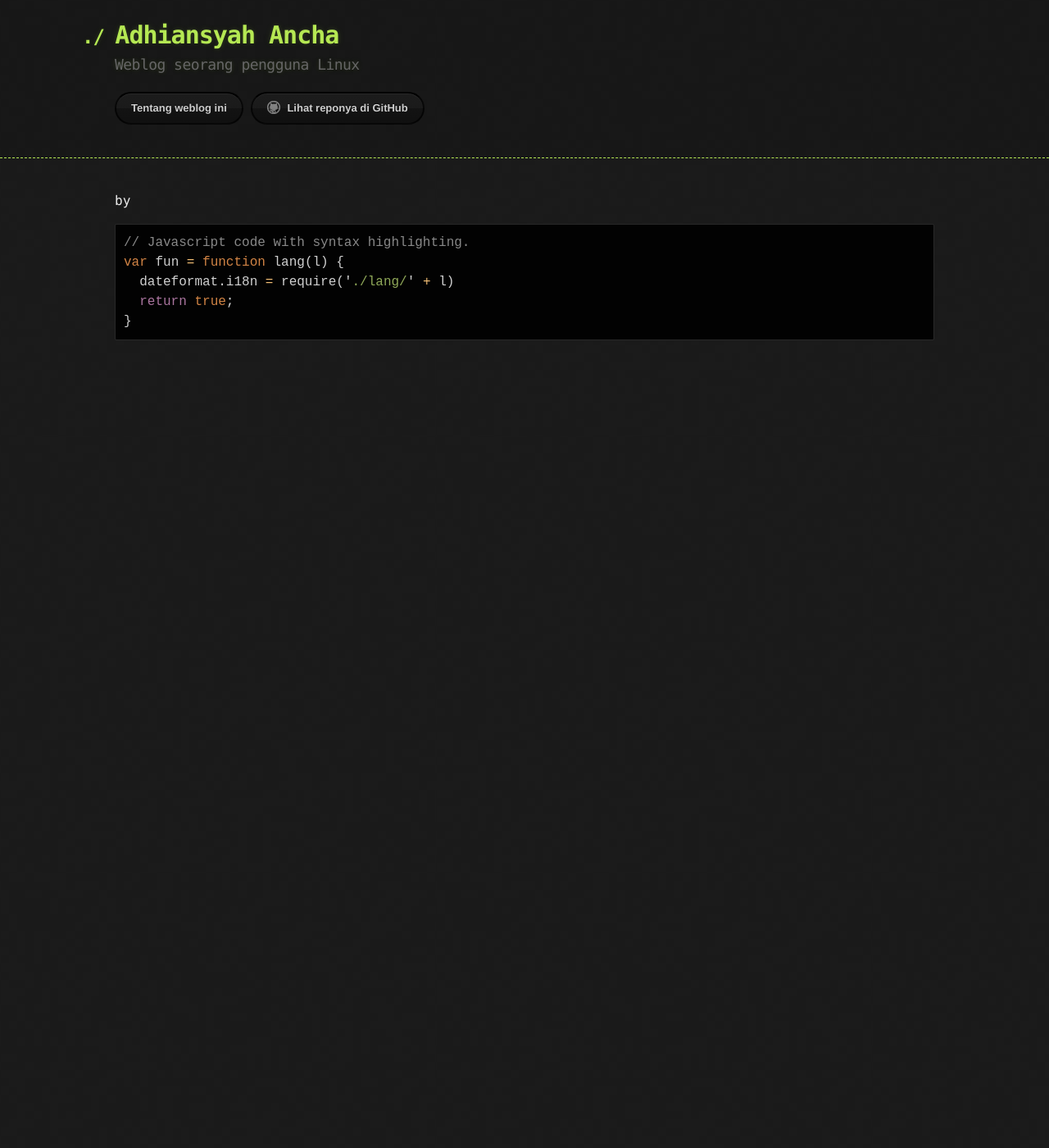
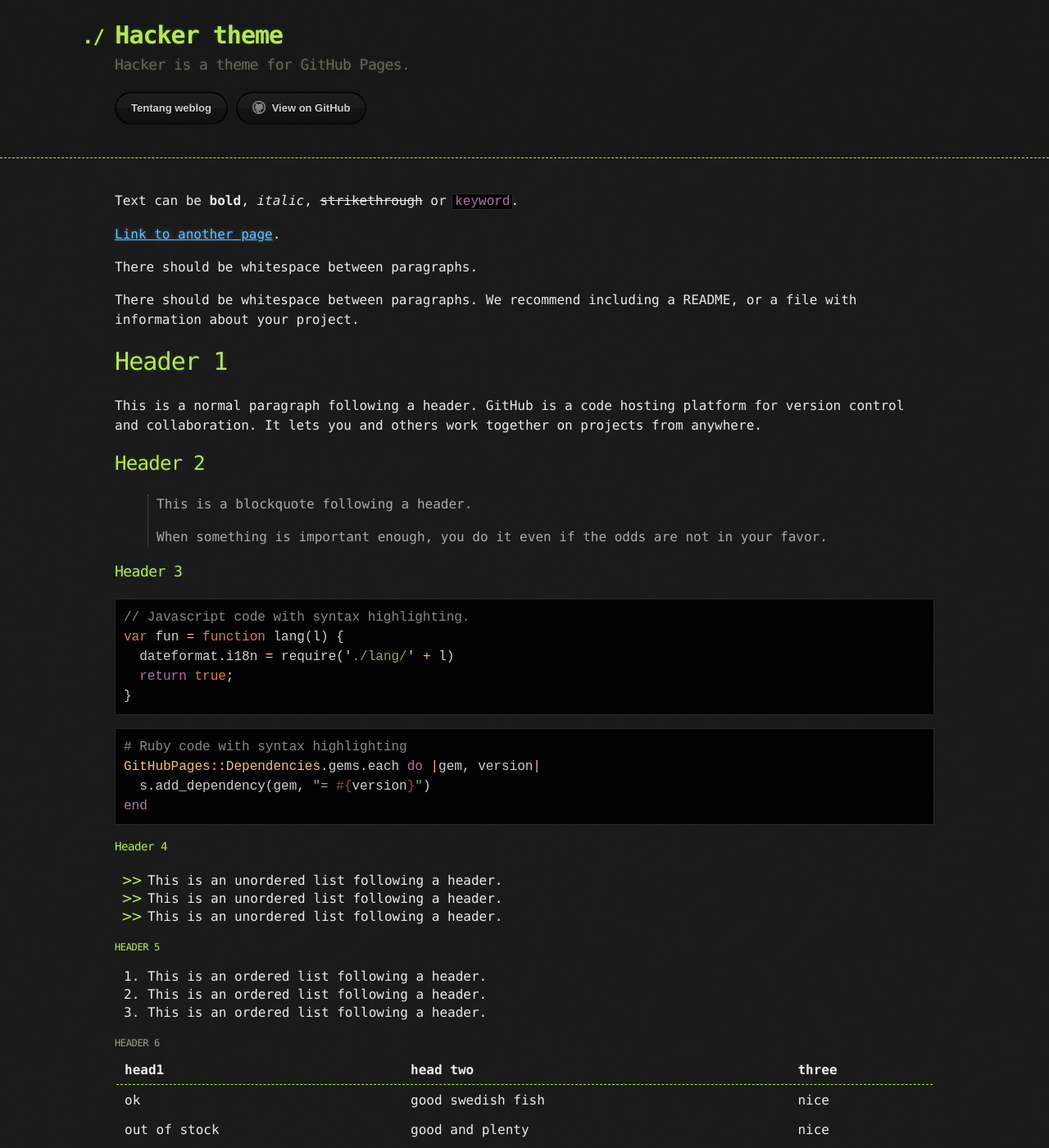
Before and after one commit to adhiansyah/adhiansyah.github.io, a Jekyll site: the page built from index.md, in a window 1280 px wide and 1400 px high. Shown: the whole window at 82% size. Built offline with Jekyll 4.4.1, drawn with Linux system fonts in a browser that asks for light colours; some of the changed text lies outside the part shown.

Commit message:
Ada apa?

````diff
--- a/_config.yml
+++ b/_config.yml
@@ -1,6 +1,5 @@
-title: Adhiansyah Ancha
-description: Weblog seorang pengguna Linux
+title: Hacker theme
+description: Hacker is a theme for GitHub Pages.
 show_downloads: true
 google_analytics:
 theme: jekyll-theme-hacker
-permalink: /:title/
--- a/_layouts/default.html
+++ b/_layouts/default.html
@@ -1,5 +1,5 @@
 <!DOCTYPE html>
-<html lang="{{ site.lang | default: "id-ID" }}">
+<html lang="{{ site.lang | default: "en-US" }}">
   <head>
     <meta charset='utf-8'>
     <meta http-equiv="X-UA-Compatible" content="IE=edge">
@@ -20,9 +20,9 @@
 
         <section id="downloads">
           {% if site.show_downloads %}
-            <a href="{{ '/tentang' }}" class="btn">Tentang weblog ini</a>
+            <a href="{{ '/tentang' }}" class="btn">Tentang weblog</a>
           {% endif %}
-          <a href="{{ site.github.repository_url }}" class="btn btn-github"><span class="icon"></span>Lihat reponya di GitHub</a>
+          <a href="{{ site.github.repository_url }}" class="btn btn-github"><span class="icon"></span>View on GitHub</a>
         </section>
       </div>
     </header>
--- a/_layouts/post.html
+++ b/_layouts/post.html
@@ -1,15 +1,14 @@
 ---
 layout: default
 ---
-<div class="posts"></div>
-  <small>{{ post.date | date: "%-d %B %Y" }}</small>
-  <h1>{{ post.title }}</h1>
 
-  <p class="view">by {{ post.author | default: site.author }}</p>
+<small>{{ page.date | date: "%-d %B %Y" }}</small>
+<h1>{{ page.title }}</h1>
 
-  {{content}}
+<p class="view">by {{ page.author | default: site.author }}</p>
 
-  {% if post.tags %}
-    <small>tags: <em>{{ post.tags | join: "</em> - <em>" }}</em></small>
-  {% endif %}
-</div>
+{{content}}
+
+{% if page.tags %}
+  <small>tags: <em>{{ page.tags | join: "</em> - <em>" }}</em></small>
+{% endif %}
--- a/index.md
+++ b/index.md
@@ -1,6 +1,26 @@
 ---
-layout: post
+layout: default
 ---
+
+Text can be **bold**, _italic_, ~~strikethrough~~ or `keyword`.
+
+[Link to another page](./another-page.html).
+
+There should be whitespace between paragraphs.
+
+There should be whitespace between paragraphs. We recommend including a README, or a file with information about your project.
+
+# Header 1
+
+This is a normal paragraph following a header. GitHub is a code hosting platform for version control and collaboration. It lets you and others work together on projects from anywhere.
+
+## Header 2
+
+> This is a blockquote following a header.
+>
+> When something is important enough, you do it even if the odds are not in your favor.
+
+### Header 3
 
 ```js
 // Javascript code with syntax highlighting.
@@ -9,3 +29,95 @@ var fun = function lang(l) {
   return true;
 }
 ```
+
+```ruby
+# Ruby code with syntax highlighting
+GitHubPages::Dependencies.gems.each do |gem, version|
+  s.add_dependency(gem, "= #{version}")
+end
+```
+
+#### Header 4
+
+*   This is an unordered list following a header.
+*   This is an unordered list following a header.
+*   This is an unordered list following a header.
+
+##### Header 5
+
+1.  This is an ordered list following a header.
+2.  This is an ordered list following a header.
+3.  This is an ordered list following a header.
+
+###### Header 6
+
+| head1        | head two          | three |
+|:-------------|:------------------|:------|
+| ok           | good swedish fish | nice  |
+| out of stock | good and plenty   | nice  |
+| ok           | good `oreos`      | hmm   |
+| ok           | good `zoute` drop | yumm  |
+
+### There's a horizontal rule below this.
+
+* * *
+
+### Here is an unordered list:
+
+*   Item foo
+*   Item bar
+*   Item baz
+*   Item zip
+
+### And an ordered list:
+
+1.  Item one
+1.  Item two
+1.  Item three
+1.  Item four
+
+### And a nested list:
+
+- level 1 item
+  - level 2 item
+  - level 2 item
+    - level 3 item
+    - level 3 item
+- level 1 item
+  - level 2 item
+  - level 2 item
+  - level 2 item
+- level 1 item
+  - level 2 item
+  - level 2 item
+- level 1 item
+
+### Small image
+
+![Octocat](https://github.githubassets.com/images/icons/emoji/octocat.png)
+
+### Large image
+
+![Branching](https://guides.github.com/activities/hello-world/branching.png)
+
+
+### Definition lists can be used with HTML syntax.
+
+<dl>
+<dt>Name</dt>
+<dd>Godzilla</dd>
+<dt>Born</dt>
+<dd>1952</dd>
+<dt>Birthplace</dt>
+<dd>Japan</dd>
+<dt>Color</dt>
+<dd>Green</dd>
+</dl>
+
+```
+Long, single-line code blocks should not wrap. They should horizontally scroll if they are too long. This line should be long enough to demonstrate this.
+```
+
+```
+The final element.
+```
````
Also changed, not shown: _posts/2019-12-16-ulasan-sandisk-cruzer-blaze.md (deleted, +0 -9 lines), _posts/createpost.py (deleted, +0 -16 lines), README.md, thumbnail.png (added).
